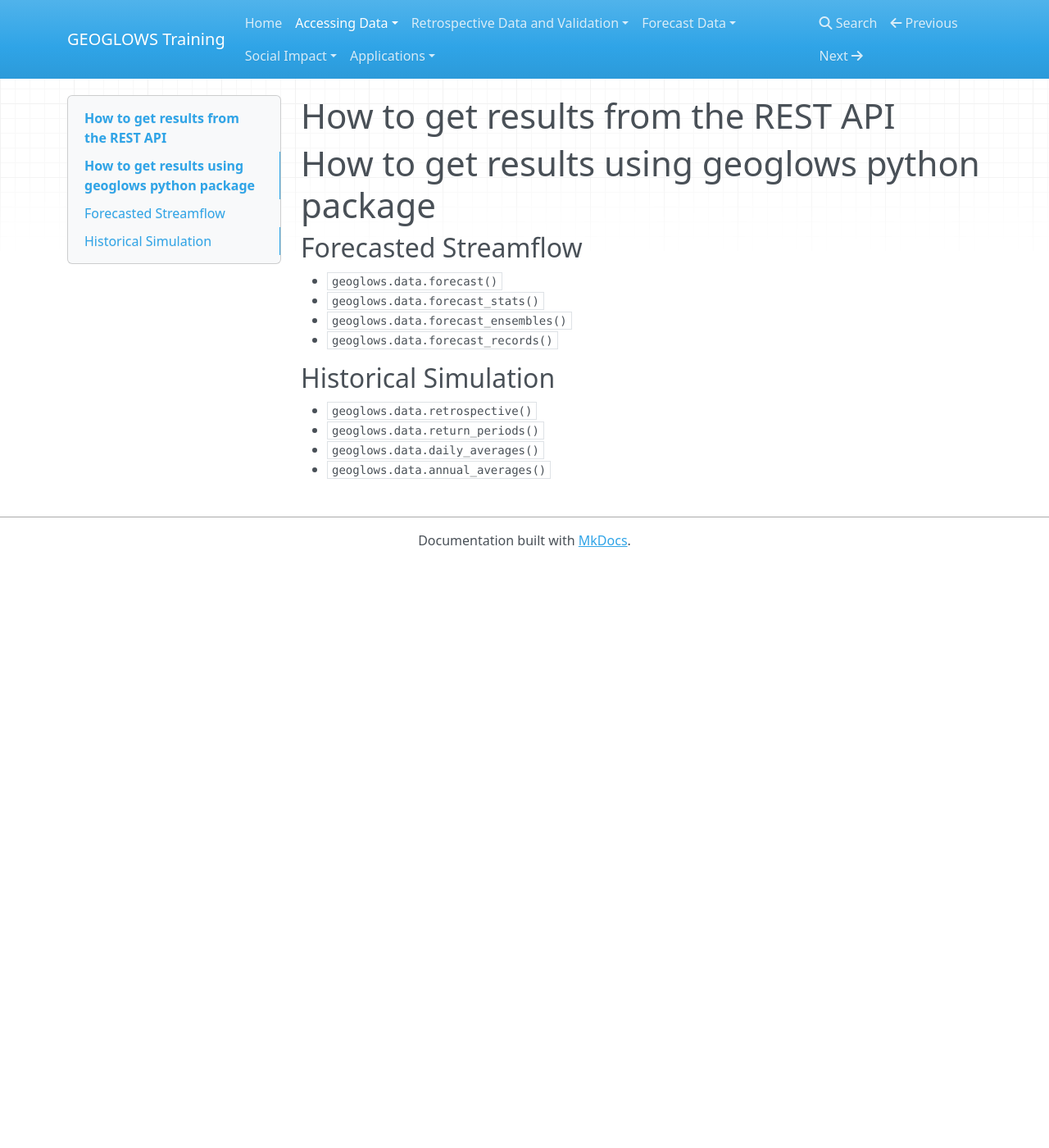
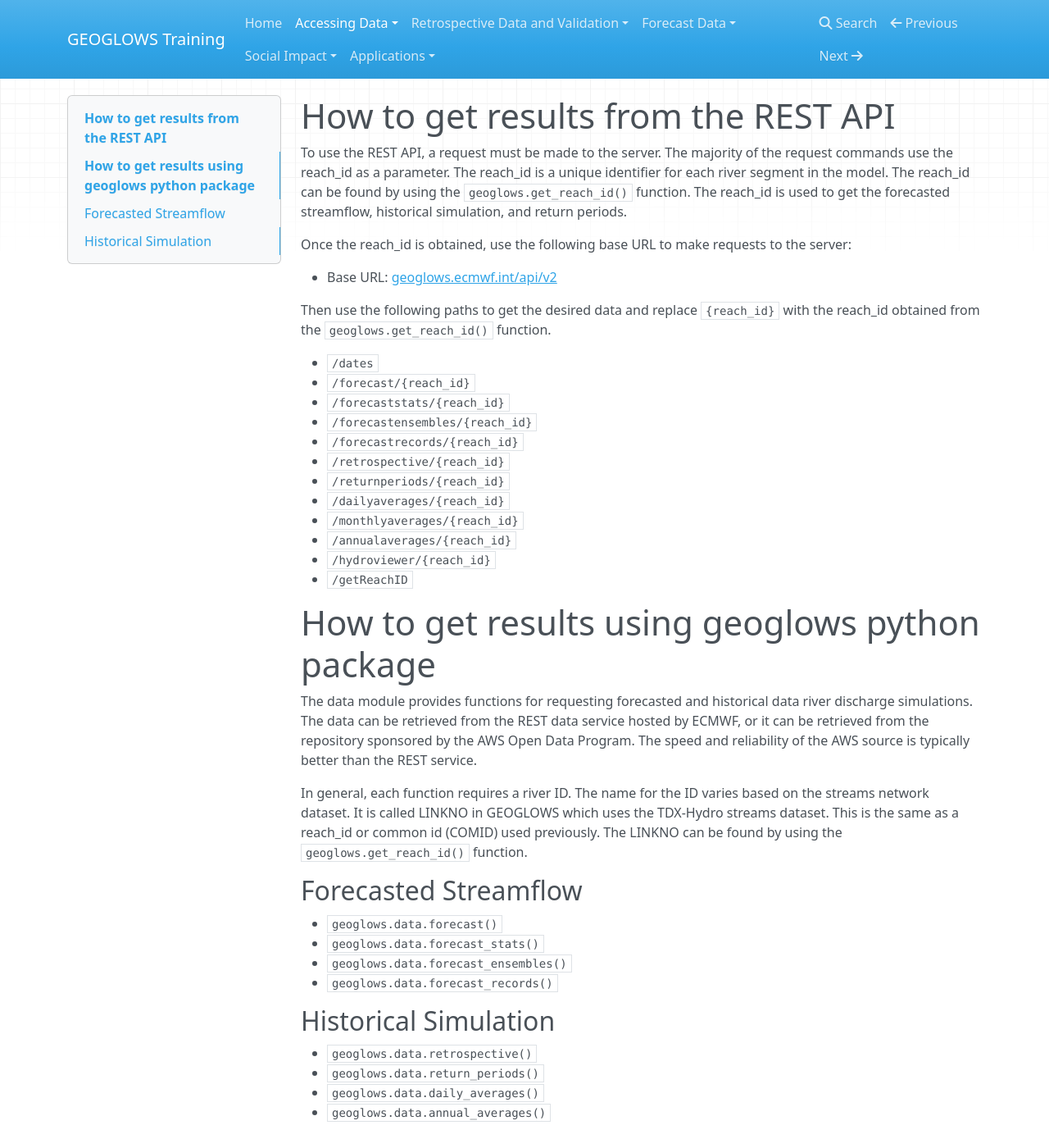
Before and after one commit to geoglows/training.geoglows.org, an MkDocs documentation site: the page built from docs/data-sources.md, in a window 1280 px wide and 1400 px high. Shown: the whole window at 82% size. Built offline with MkDocs 1.6.1, drawn with Linux system fonts in a browser that asks for light colours; nearby versions of some CDN libraries.

Commit message:
data-sources.md updated

```diff
--- a/docs/data-sources.md
+++ b/docs/data-sources.md
@@ -1,6 +1,36 @@
 # How to get results from the REST API
+To use the REST API, a request must be made to the server. The majority of the request commands use the reach_id as a parameter. The reach_id is a unique identifier for each river segment in the model. The reach_id can be found by using the `geoglows.get_reach_id()` function. The reach_id is used to get the forecasted streamflow, historical simulation, and return periods.
+
+Once the reach_id is obtained, use the following base URL to make requests to the server:
+
+* Base URL: [geoglows.ecmwf.int/api/v2](geoglows.ecmwf.int/api/v2)
+
+Then use the following paths to get the desired data and replace `{reach_id}` with the reach_id obtained from the `geoglows.get_reach_id()` function.
+
+* `/dates`
+* `/forecast/{reach_id}`
+* `/forecaststats/{reach_id}`
+* `/forecastensembles/{reach_id}`
+* `/forecastrecords/{reach_id}`
+* `/retrospective/{reach_id}`
+* `/returnperiods/{reach_id}`
+* `/dailyaverages/{reach_id}`
+* `/monthlyaverages/{reach_id}`
+* `/annualaverages/{reach_id}`
+* `/hydroviewer/{reach_id}`
+* `/getReachID`
 
 # How to get results using geoglows python package
+
+The data module provides functions for requesting forecasted and historical data river discharge simulations.
+The data can be retrieved from the REST data service hosted by ECMWF, or it can be retrieved from the repository
+sponsored by the AWS Open Data Program. The speed and reliability of the AWS source is typically better than
+the REST service.
+
+In general, each function requires a river ID. The name for the ID varies based on the streams network dataset.
+It is called LINKNO in GEOGLOWS which uses the TDX-Hydro streams dataset. This is the same as a reach_id or
+common id (COMID) used previously. The LINKNO can be found by using the `geoglows.get_reach_id()` function.
+
 ## Forecasted Streamflow
 * `geoglows.data.forecast()`
 * `geoglows.data.forecast_stats()`
```
Also changed, not shown: docs/data-aws.md (+1 -1 lines).
